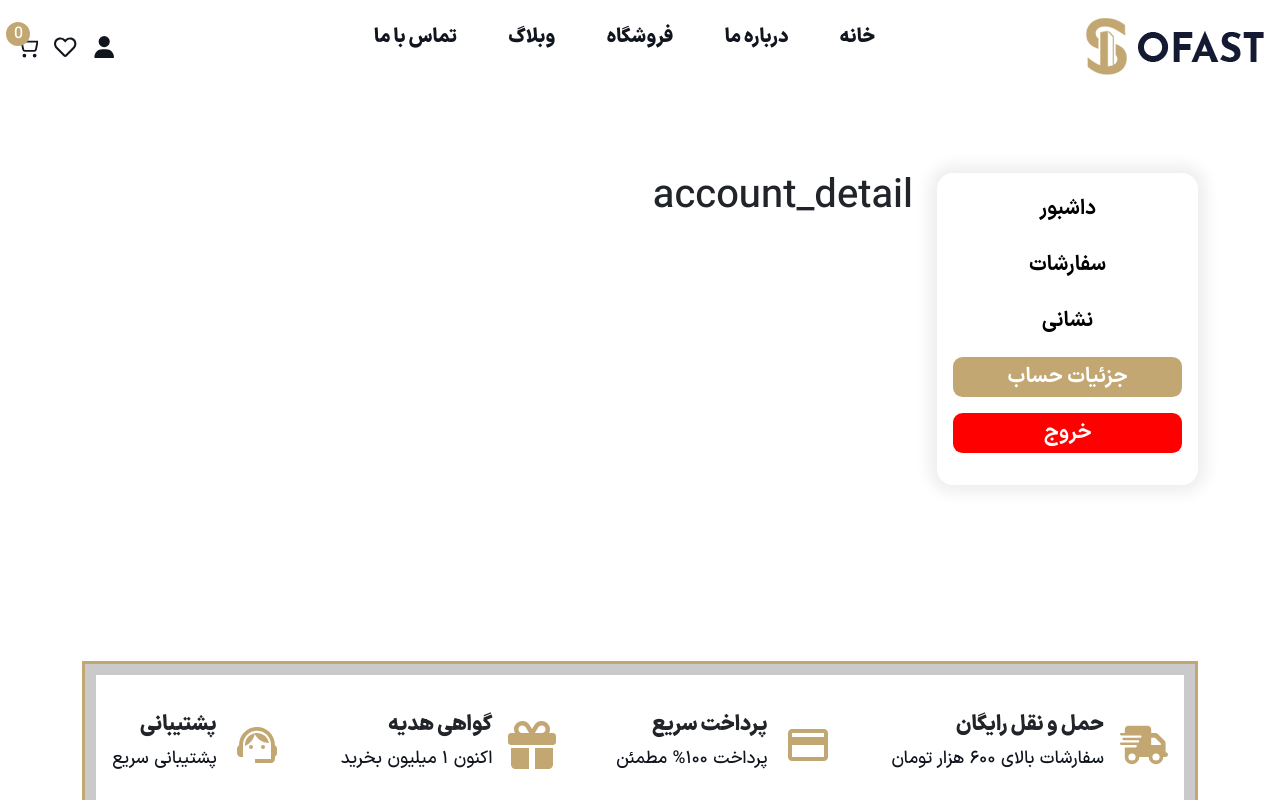
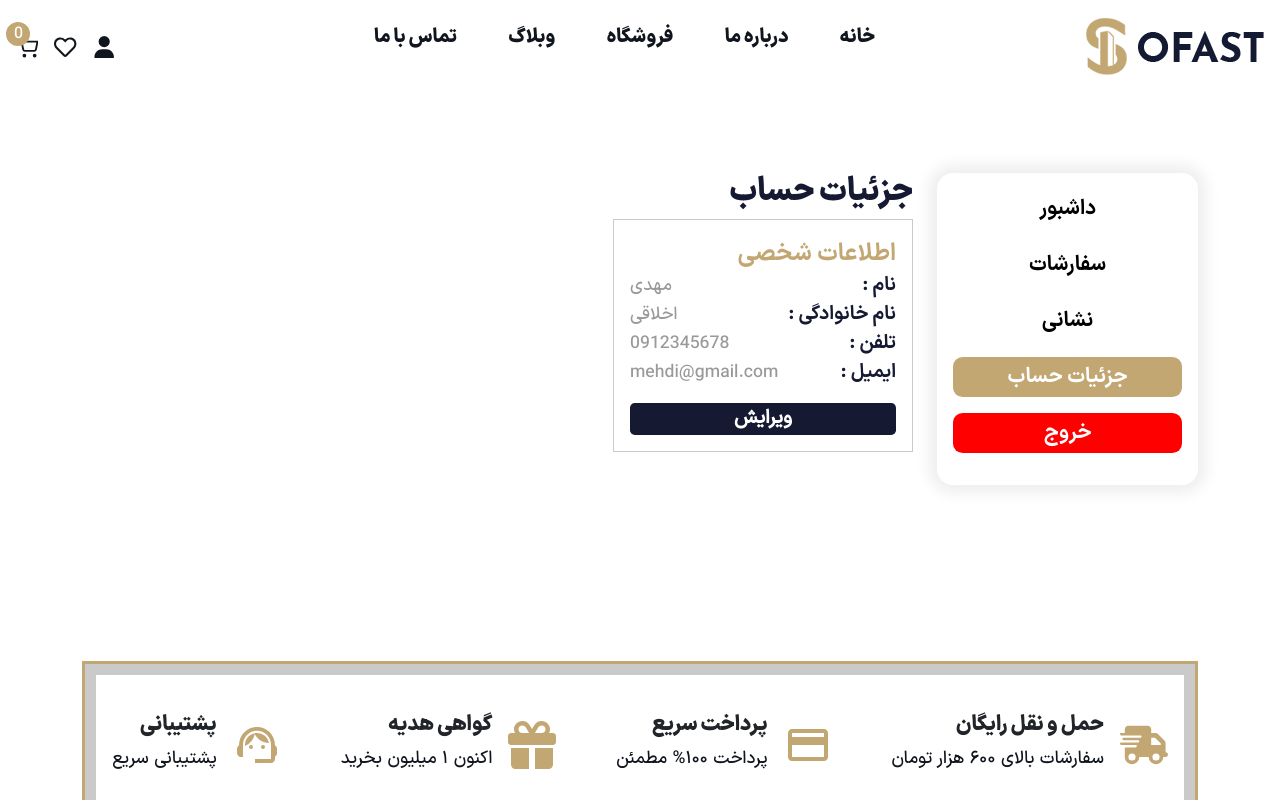
Before and after one commit to mohammadmehdidalvandii/sofast-homeShop, a Next.js app: page /Account in a window 1280 px wide. Both pictures are taken after a click on the button "جزئیات حساب". Shown: the top 800 px of the page. Built offline with nearby package versions, Linux system fonts and the light colour scheme.

Commit message:
create details for account-page

```diff
--- /dev/null
+++ b/src/app/components/template/account/Details/Details.js
@@ -0,0 +1,36 @@
+import React from 'react';
+import style from './Details.module.css';
+
+function Details() {
+  return (
+    <section className={style.details}>
+        <h5 className={style.details_title}>جزئیات حساب</h5>
+        <ul className={style.details_items}>
+            <li className={style.details_item}>
+                <span className={style.details_item_title}>اطلاعات شخصی</span>
+            </li>
+            <li className={style.details_item}>
+                <span className={style.details_item_text}>نام :</span>
+                <span className={style.details_item_txt}>مهدی</span>
+            </li>
+            <li className={style.details_item}>
+            <span className={style.details_item_text}>نام خانوادگی :</span>
+                <span className={style.details_item_txt}>اخلاقی</span>
+            </li>
+            <li className={style.details_item}>
+            <span className={style.details_item_text}>تلفن :</span>
+                <span className={style.details_item_txt}>0912345678</span>
+            </li>
+            <li className={style.details_item}>
+            <span className={style.details_item_text}>ایمیل :</span>
+                <span className={style.details_item_txt}>mehdi@gmail.com</span>
+            </li>
+            <li className={style.details_item}>
+                <button className={style.details_item_edit}>ویرایش</button>
+            </li>
+        </ul>
+    </section>
+  )
+}
+
+export default Details
--- /dev/null
+++ b/src/app/components/template/account/Details/Details.module.css
@@ -0,0 +1,58 @@
+.details{
+    display: block;
+    width: 100%;
+}
+.details_title{
+    display: block;
+    font-family: var(--black) !important;
+    font-size: 2rem;
+    font-weight: bolder;
+    color: var(--colorNavyBlue);
+}
+.details_items{
+    display: block;
+    width: 300px;
+    border: 1px solid var(--colorGray);
+    padding: 1rem;
+}
+.details_item{
+    display: flex;
+    align-items: center;
+    justify-content: space-between;
+}
+.details_item_title{
+    display: block;
+    font-family: var(--bold) !important;
+    font-size: 1.5rem;
+    color: var(--colorBrown);
+}
+.details_item_text{
+    font-family: var(--bold) !important;
+    font-size: 1.2rem;
+    font-weight: 600;
+    color: var(--colorNavyBlue);
+}
+.details_item_txt{
+    display: block;
+    font-size: 1.1rem;
+    color: #999999;
+}
+.details_item_edit{
+    display: flex;
+    align-items: center;
+    justify-content: center;
+    margin-top: 1rem;
+    width: 100%;
+    height: 2rem;
+    font-size: 1.2rem;
+    font-weight: 600;
+    color: var(--colorWhite);
+    outline: none;
+    border: none;
+    border-radius: 0.3rem;
+    background-color: var(--colorNavyBlue);
+    transition: all 0.4s ease-out;
+}
+.details_item_edit:hover{
+    background-color: var(--colorBrown);
+}
--- a/src/app/components/template/account/Users/Users.js
+++ b/src/app/components/template/account/Users/Users.js
@@ -4,6 +4,7 @@ import style from './Users.module.css';
 import Dashboard from '../Dashboard/Dashboard';
 import Order from '../Order/Order';
 import Address from '../Address/Address';
+import Details from '../Details/Details';
 
 
 function Users() {
@@ -48,7 +49,7 @@ function Users() {
                     {menuAccount === "dashboard" && (<Dashboard/>)}
                     {menuAccount === "orders" && (<Order/>)}
                     {menuAccount === "address" && (<Address/>)}
-                    {menuAccount === "account_detail" && (<h1>account_detail</h1>)}
+                    {menuAccount === "account_detail" && (<Details/>)}
                 </div>
             </div>
         </div>
```
